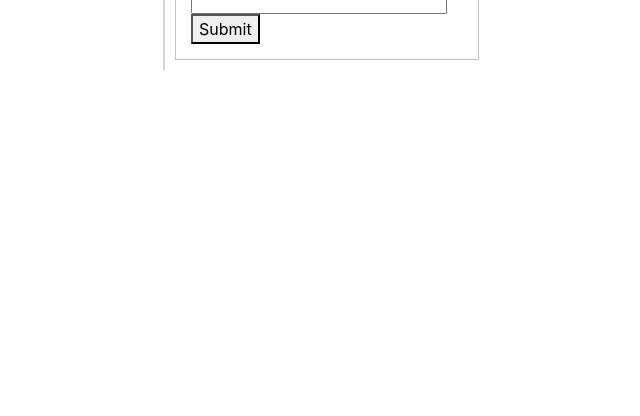
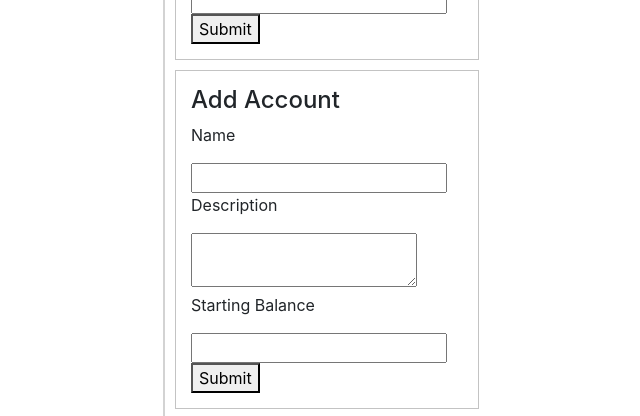
Before and after one commit to wildfirefly12/FinanceManagementDemoApp, a React (Create React App) app in the folder FinanceManagementDemoApp/ClientApp/: page / in a window 1280 px wide. Shown: the part 789-1205 px from the top of the page, without its empty margins (35-675 px from the left). Before the commit the page ends 859 px from the top, so only its background shows below. Built offline with nearby package versions, Linux system fonts and the light colour scheme; no server answers; a web font is replaced by a local one.

Commit message:
Added ability to add account to home page

```diff
--- a/FinanceManagementDemoApp/ClientApp/src/App.js
+++ b/FinanceManagementDemoApp/ClientApp/src/App.js
@@ -9,11 +9,15 @@ import Accounts from "./components/accounts/Accounts";
 
 const App = () => {
 
-
-
     const config = {
         headers: {
             'Content-Type': 'application/json-patch+json'
+        }
+    }
+
+    const formConfig ={
+        headers: {
+            'Content-Type': 'multipart/form-data'
         }
     }
 
@@ -40,10 +44,10 @@ const App = () => {
         <div style={{display: "flex", flexFlow: "row nowrap"}}>
             <Navbar/>
             <div style={{width: "100%"}}>
-                <Route exact path={"/"}><Home transactions={transactions} accounts={accounts}/></Route>
+                <Route exact path={"/"}><Home transactions={transactions} accounts={accounts} formConfig={formConfig}/></Route>
                 <Route path={"/budget"}></Route>
                 <Route path={"/accounts"}><Accounts transactions={transactions} accounts={accounts}/></Route>
-                <Route path={"/transactions"}></Route>
+                <Route path={"/transactions"}><Accounts transactions={transactions} accounts={accounts}/></Route>
             </div>
         </div>
     )
--- /dev/null
+++ b/FinanceManagementDemoApp/ClientApp/src/components/home/AddAccount.css
@@ -0,0 +1,5 @@
+.account-form {
+    margin: 10px;
+    padding: 15px;
+    border: 1px solid #C3C3C3;
+}
--- /dev/null
+++ b/FinanceManagementDemoApp/ClientApp/src/components/home/AddAccount.js
@@ -0,0 +1,57 @@
+import "./AddAccount.css";
+import React, {useState} from "react";
+import axios from "axios";
+
+const AddAccount = (props) => {
+
+    const [name, setName] = useState("");
+
+    const handleSetName = (event) => {
+        setName(event.target.value);
+        console.log(name)
+    }
+
+    const [description, setDescription] = useState("");
+
+    const handleSetDescription = (event) => {
+        setDescription(event.target.value);
+    }
+
+    const [balance, setBalance] = useState(0)
+
+    const handleSetBalance = (event) => {
+        setBalance(event.target.value);
+        console.log(balance)
+    }
+
+    const handleCreateAccount = () => {
+        const data = new FormData;
+        data.append("name", name);
+        data.append("description", description);
+        data.append("balance", balance.toString());
+
+        axios.post("/api/Account/CreateAccount", data, props.formConfig)
+            .then(response => {
+                console.log(response);
+            }).catch(error => {
+                console.log(error);
+        })
+    }
+
+    return(
+        <div className={"account-form"}>
+            <h4>Add Account</h4>
+            <form onSubmit={handleCreateAccount}>
+                <p>Name</p>
+                <input onChange={handleSetName}/>
+                <p>Description</p>
+                <textarea onChange={handleSetDescription}/>
+                <p>Starting Balance</p>
+                <input type={"number"} step={".01"} onChange={handleSetBalance}/>
+                <button type={"submit"}>Submit</button>
+            </form>
+        </div>
+    )
+}
+
+export default AddAccount;
--- a/FinanceManagementDemoApp/ClientApp/src/components/home/Home.js
+++ b/FinanceManagementDemoApp/ClientApp/src/components/home/Home.js
@@ -4,6 +4,7 @@ import React from "react";
 import AtAGlance from "./AtAGlance";
 import AccountsOverview from "./AccountsOverview";
 import AddTransaction from "./AddTransaction";
+import AddAccount from "./AddAccount";
 
 const Home = (props) => {
 
@@ -13,6 +14,7 @@ const Home = (props) => {
                 <AtAGlance transactions={props.transactions} accounts={props.accounts} />
                 <AddTransaction type={"Add Expense"} accounts={props.accounts} value={"debit"}/>
                 <AddTransaction type={"Add Income"} accounts={props.accounts} value={"credit"}/>
+                <AddAccount formConfig={props.formConfig}/>
             </div>
             <div className={"right-container"}>
                 <AccountsOverview accounts={props.accounts}/>
```
Also changed, not shown: 1 other file (tests, documents, lock files or other folders).
